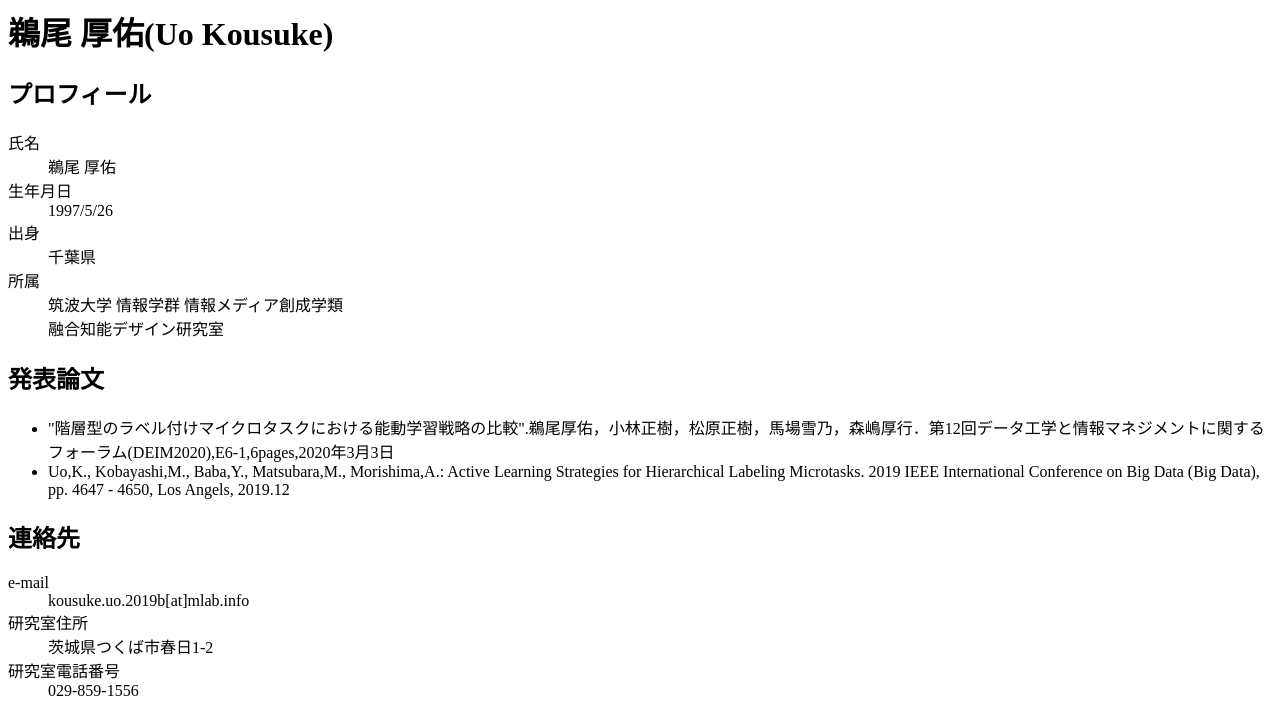
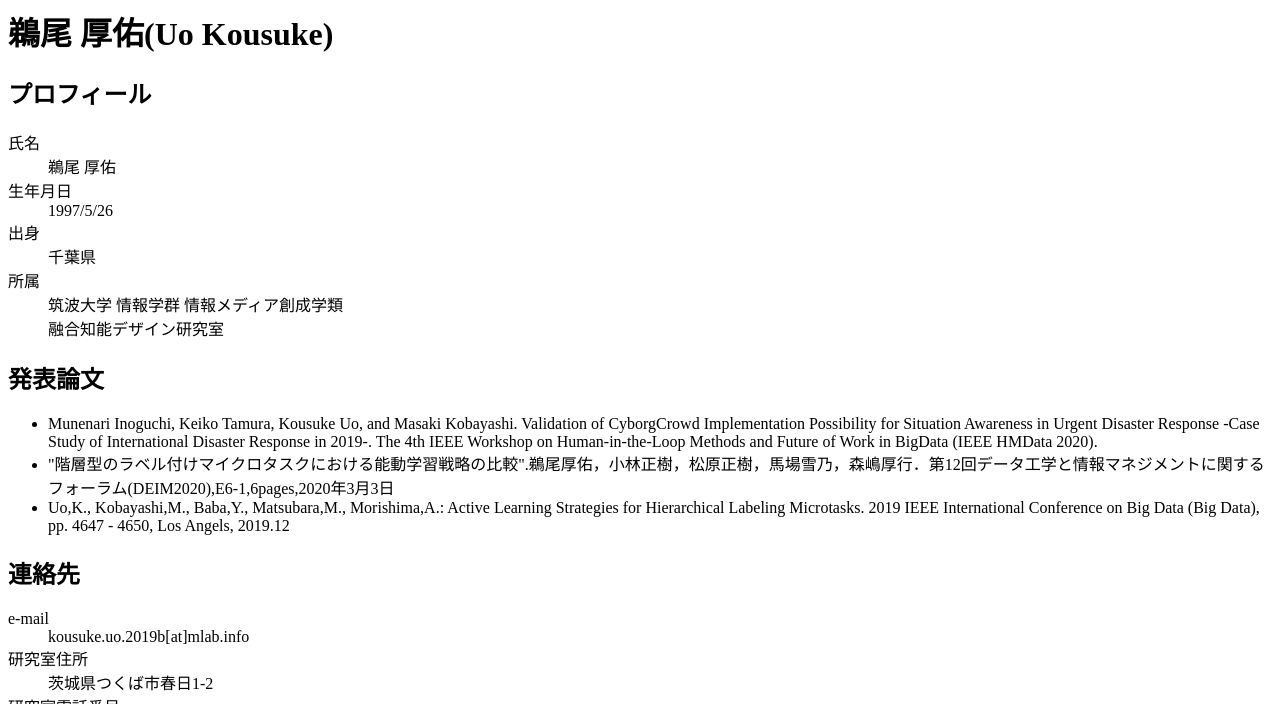
Before and after one commit to kousukeuo/kousukeuo.github.io, a plain HTML site: page index.html in a window 1280 px wide. Shown: the top 704 px of the page. Drawn offline with Linux system fonts and the light colour scheme.

Commit message:
Update index.html

```diff
--- a/index.html
+++ b/index.html
@@ -25,6 +25,7 @@
 
    <h2>発表論文</h2>
    <ul>
+     <li> Munenari Inoguchi, Keiko Tamura, Kousuke Uo, and Masaki Kobayashi. Validation of CyborgCrowd Implementation Possibility for Situation Awareness in Urgent Disaster Response -Case Study of International Disaster Response in 2019-. The 4th IEEE Workshop on Human-in-the-Loop Methods and Future of Work in BigData (IEEE HMData 2020).</li>
      <li> "階層型のラベル付けマイクロタスクにおける能動学習戦略の比較".鵜尾厚佑，小林正樹，松原正樹，馬場雪乃，森嶋厚行．第12回データ工学と情報マネジメントに関するフォーラム(DEIM2020),E6-1,6pages,2020年3月3日
      <li>Uo,K., Kobayashi,M., Baba,Y., Matsubara,M., Morishima,A.: Active Learning Strategies for Hierarchical Labeling Microtasks. 2019 IEEE International Conference on Big Data (Big Data), pp. 4647 - 4650, Los Angels, 2019.12</li>
    </ul>
```
